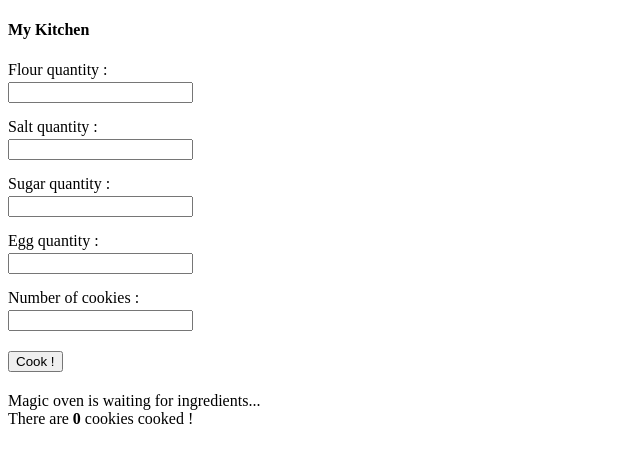
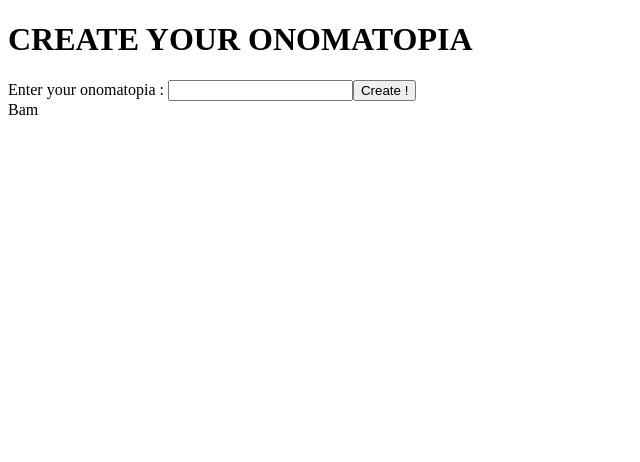
Before and after one commit to arsiasieg/inputOutput, an Angular app: page / in a window 1280 px wide. Shown: the top 462 px of the page, without its empty margins (0-640 px from the left). Built offline with nearby package versions, Linux system fonts and the light colour scheme.

Commit message:
Create new onomatopia

```diff
--- a/src/app/app.component.html
+++ b/src/app/app.component.html
@@ -1 +1,4 @@
-<app-kitchen></app-kitchen>
+<app-create-onomatopia (sendOnomatopiaToParent) = "onReceiveNewOnomatopia($event)"></app-create-onomatopia>
+<div *ngFor="let onomatopia of onomatopoeias">
+    {{onomatopia}}
+</div>
--- a/src/app/app.component.ts
+++ b/src/app/app.component.ts
@@ -6,5 +6,14 @@ import { Component } from '@angular/core';
   styleUrls: ['./app.component.css']
 })
 export class AppComponent {
-  title = 'inputOutput';
+  onomatopoeias: string[]
+
+  constructor(){
+    this.onomatopoeias = ["Bam"]
+  }
+
+  onReceiveNewOnomatopia($event:string){
+    console.log($event)
+    this.onomatopoeias.push($event)
+  }
 }
--- /dev/null
+++ b/src/app/create-onomatopia/create-onomatopia.component.html
@@ -0,0 +1,6 @@
+<h1>CREATE YOUR ONOMATOPIA</h1>
+<form (ngSubmit)="createOnomatopia()">
+    <label for="onomatopia">Enter your onomatopia : </label>
+    <input type="text" name="onomatopia" [(ngModel)]= "newOnomatopia" required>
+    <button type="submit">Create !</button>
+</form>
--- /dev/null
+++ b/src/app/create-onomatopia/create-onomatopia.component.ts
@@ -0,0 +1,20 @@
+import { Component, Output, EventEmitter, } from '@angular/core';
+
+@Component({
+  selector: 'app-create-onomatopia',
+  templateUrl: './create-onomatopia.component.html',
+  styleUrls: ['./create-onomatopia.component.css']
+})
+export class CreateOnomatopiaComponent {
+  newOnomatopia: string
+  @Output() sendOnomatopiaToParent: EventEmitter<string> = new EventEmitter<string>()
+
+  constructor(){
+    this.newOnomatopia = ""
+  }
+
+  createOnomatopia(){
+    this.sendOnomatopiaToParent.emit(this.newOnomatopia)
+  }
+
+}
--- a/src/app/kitchen/kitchen.component.css
+++ /dev/null
@@ -1,17 +0,0 @@
-label {
-    display: block;
-    margin-top: 15px;
-    margin-bottom: 3px;
-  }
-
-  button {
-    margin-top: 20px;
-    margin-bottom: 20px;
-  }
-
-  .container {
-    display: block;
-    border: 1px solid black;
-    padding: 5px;
-    margin: 5px;
-  }
--- a/src/app/kitchen/kitchen.component.html
+++ /dev/null
@@ -1,35 +0,0 @@
-<form (submit)="startCooking()">
-    <h4>My Kitchen</h4>
-    <label for="flour">Flour quantity :</label>
-    <input type="number" name="flour" [(ngModel)]="flourQuantity">
-
-    <label for="salt">Salt quantity :</label>
-    <input type="number" name="salt" [(ngModel)]="saltQuantity">
-
-    <label for="sugar">Sugar quantity :</label>
-    <input type="number" name="sugar" [(ngModel)]="sugarQuantity">
-
-    <label for="egg">Egg quantity :</label>
-    <input type="number" name="egg" [(ngModel)]="eggQuantity">
-
-    <label for="number">Number of cookies :</label>
-    <input type="number" name="number" [(ngModel)]="numberOfCookies">
-
-    <div>
-      <button type="submit">Cook !</button>
-    </div>
-  </form>
-
-  <app-magic-oven
-  [startCooking]="cook"
-  [numberOfCookies]="numberOfCookies"
-  [flour]="flourQuantity"
-  [salt]="saltQuantity"
-  [sugar]="sugarQuantity"
-  [egg]="eggQuantity"
-  (getCookies)="onGetCookies($event)">
-  </app-magic-oven>
-
-  <div>
-    There are <b>{{cookiesCooked}}</b> cookies cooked !
-  </div>
--- a/src/app/kitchen/kitchen.component.ts
+++ /dev/null
@@ -1,34 +0,0 @@
-import { Component, OnInit } from '@angular/core';
-
-@Component({
-  selector: 'app-kitchen',
-  templateUrl: './kitchen.component.html',
-  styleUrls: ['./kitchen.component.css']
-})
-export class KitchenComponent implements OnInit {
-  flourQuantity: number|undefined;
-  saltQuantity: number|undefined;
-  sugarQuantity: number|undefined;
-  eggQuantity: number|undefined;
-  numberOfCookies: number|undefined;
-  cookiesCooked: number
-  cook : boolean|undefined;
-
-  constructor() {
-    this.cook = false
-    this.cookiesCooked = 0
-   }
-
-  ngOnInit(): void {
-  }
-
-  startCooking(){
-  this.cook = true;
-  }
-
-  onGetCookies($event:number){
-    this.cook = false
-    this.cookiesCooked += $event
-  }
-
-}
--- a/src/app/magic-oven/magic-oven.component.html
+++ /dev/null
@@ -1,15 +0,0 @@
-<div *ngIf="startCooking && flour && salt && sugar && egg; else noCooking">
-  Magic oven is making {{numberOfCookies}} cookies with :
-  <ul>
-    <li>{{flour}} g of flour</li>
-    <li>{{salt}} g of salt</li>
-    <li>{{sugar}} g of sugar</li>
-    <li>{{egg}} eggs</li>
-  </ul>
-  <button (click)="sendCookies()">Get Cookies !</button>
-</div>
-<ng-template #noCooking>
-  <div>
-    Magic oven is waiting for ingredients...
-  </div>
-</ng-template>
--- a/src/app/magic-oven/magic-oven.component.ts
+++ /dev/null
@@ -1,27 +0,0 @@
-import { Component, Input, OnInit, Output, EventEmitter } from '@angular/core';
-
-@Component({
-  selector: 'app-magic-oven',
-  templateUrl: './magic-oven.component.html',
-  styleUrls: ['./magic-oven.component.css']
-})
-export class MagicOvenComponent implements OnInit {
-  @Input() startCooking : boolean|undefined
-  @Input() numberOfCookies : number|undefined
-  @Input() flour: number|undefined
-  @Input() salt: number|undefined
-  @Input() sugar: number|undefined
-  @Input() egg: number|undefined
-
-  @Output() getCookies:EventEmitter<number> = new EventEmitter<number>();
-
-  sendCookies(){
-    this.getCookies.emit(this.numberOfCookies)
-  }
-
-  constructor() { }
-
-  ngOnInit(): void {
-  }
-
-}
```
Also changed, not shown: src/app/app.module.ts (+4 -5 lines), src/app/create-onomatopia/create-onomatopia.component.css (added), 2 other files (tests, documents, lock files or other folders).
